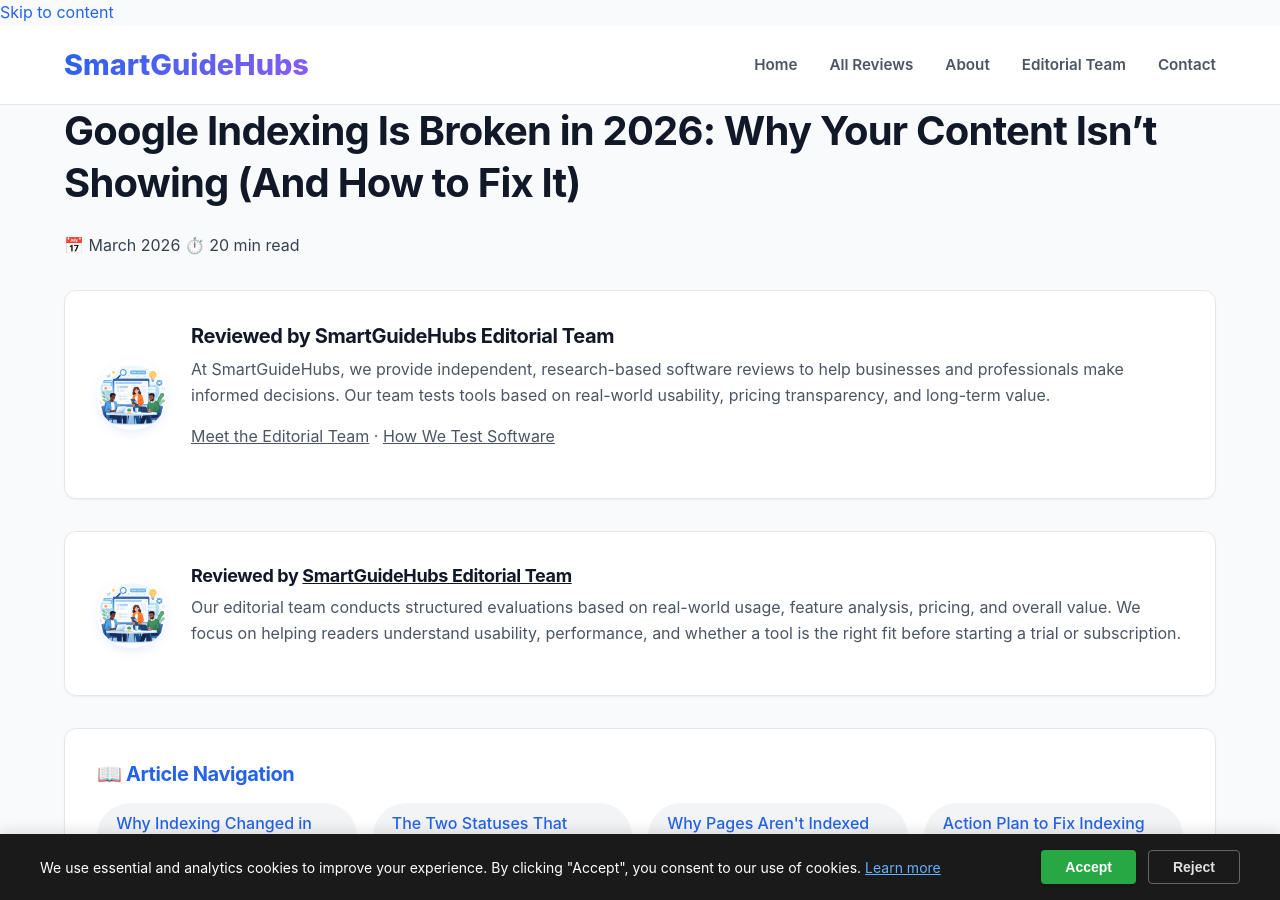
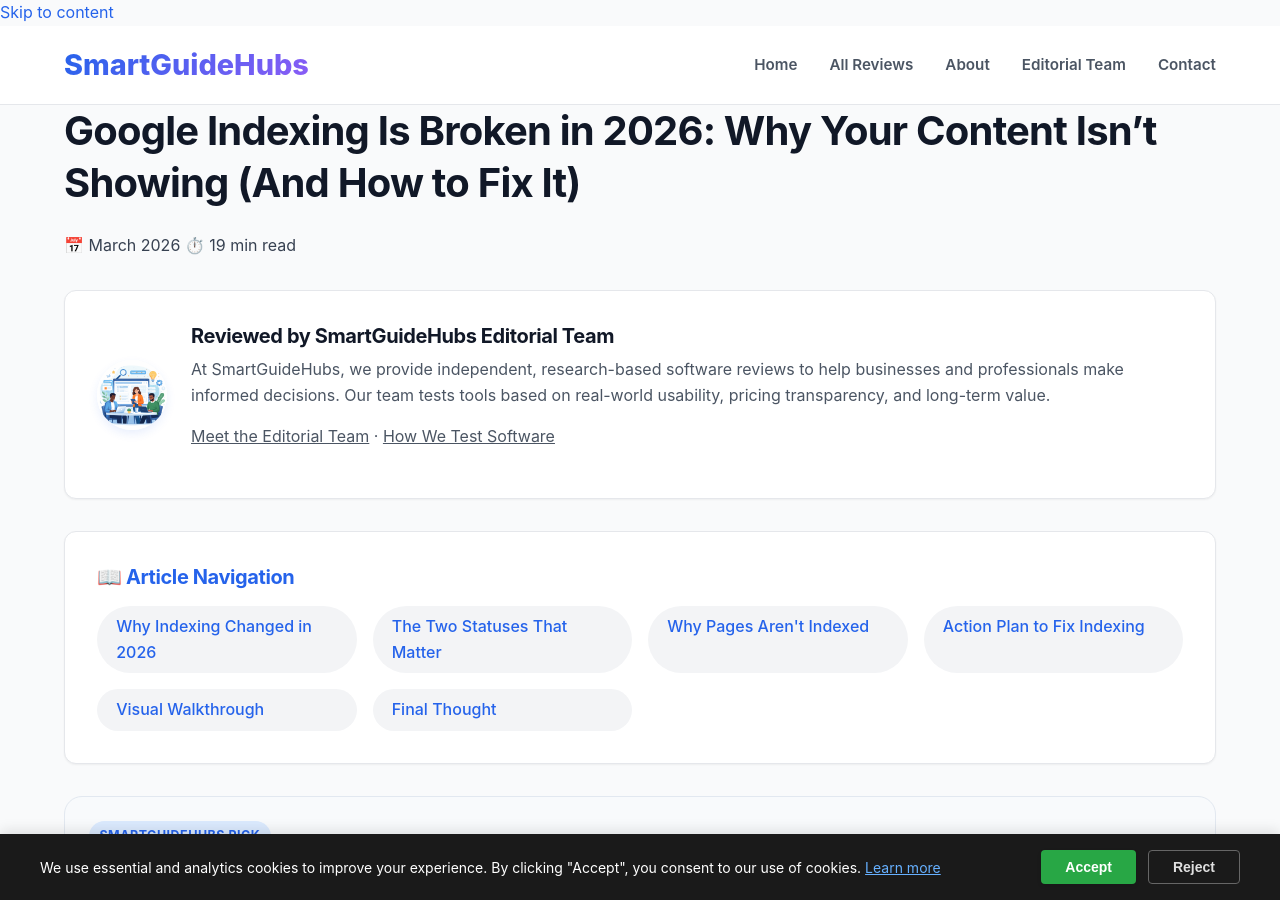
Before and after one commit to Yanniga01/gilliansperkin.github.io, a Jekyll site: the page built from _posts/2026-03-31-google-indexing-problems.md, in a window 1280 px wide and 900 px high. Built offline with Jekyll 4.4.1, drawn with Linux system fonts in a browser that asks for light colours.

Commit message:
Update 2026-03-31-google-indexing-problems.md

```diff
--- a/_posts/2026-03-31-google-indexing-problems.md
+++ b/_posts/2026-03-31-google-indexing-problems.md
@@ -7,17 +7,6 @@
 excerpt: "Google indexing has changed in 2026. Discover why your pages aren't being indexed and how to fix indexing issues with this complete guide."
 permalink: /google-indexing-problems/
 ---
-
-<!-- Author Box -->
-<div class="author-box">
-    <div class="author-avatar">
-        <img src="/editorial-team-smartguidehubs.png" alt="SmartGuideHubs Editorial Team" loading="lazy">
-    </div>
-    <div>
-        <h3>Reviewed by <a href="/editorial-team/" style="color: inherit; text-decoration: underline;">SmartGuideHubs Editorial Team</a></h3>
-        <p>Our editorial team conducts structured evaluations based on real-world usage, feature analysis, pricing, and overall value. We focus on helping readers understand usability, performance, and whether a tool is the right fit before starting a trial or subscription.</p>
-    </div>
-</div>
 
 <!-- Table of Contents -->
 {% include article-toc.html
```
